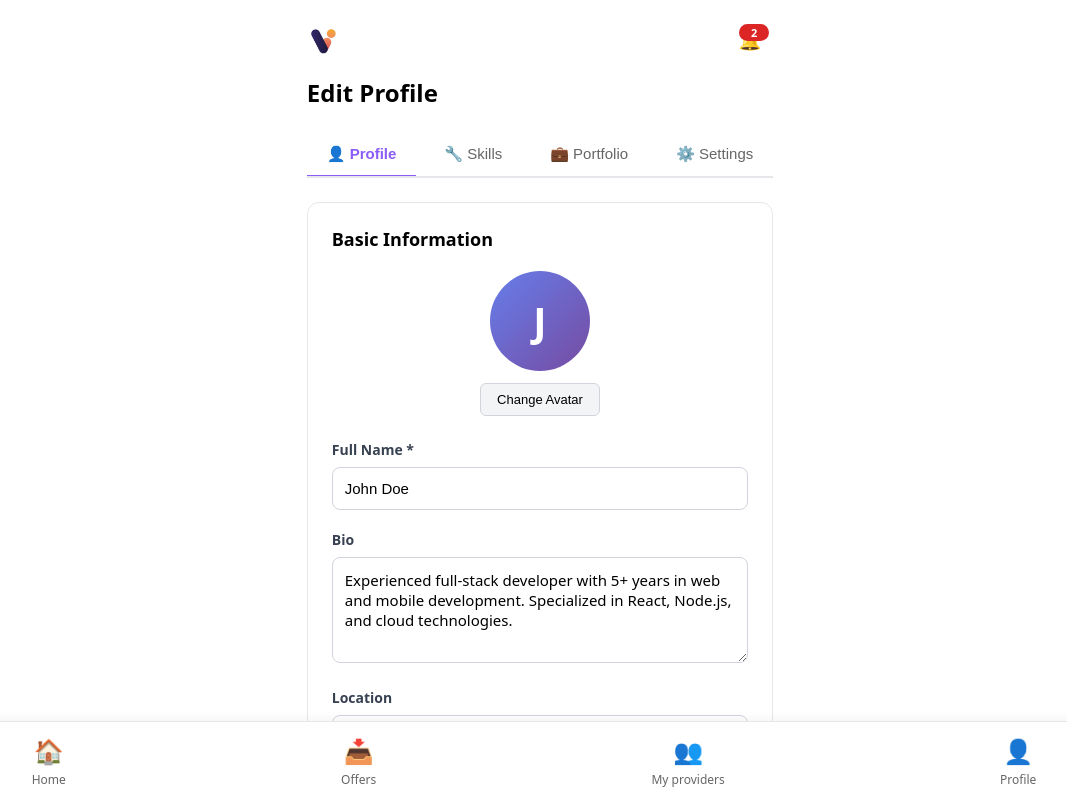
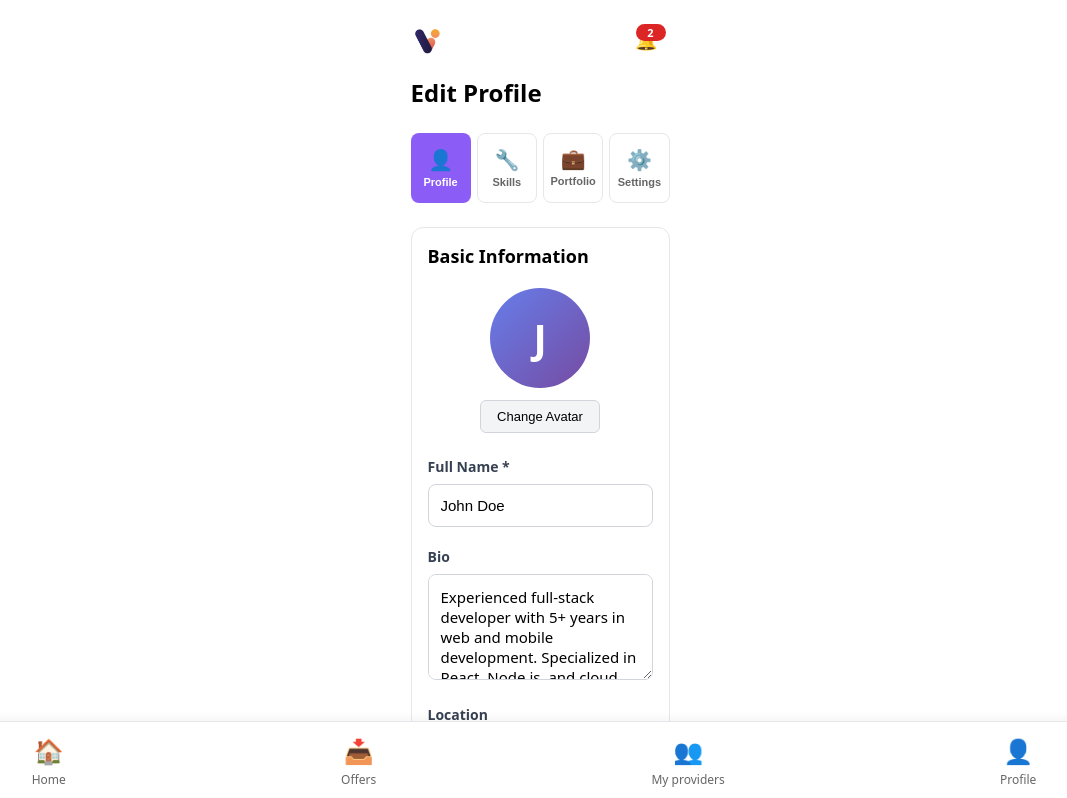
Before and after one commit to darkarki83/wireframe-app, a React (Vite) app: page /user/edit in a window 1280 px wide. Shown: the top 798 px of the page, without its empty margins (100-1167 px from the left). Built offline with nearby package versions, Linux system fonts and the light colour scheme.

Commit message:
Update profile V1

```diff
--- a/src/pages/main/MainPage.tsx
+++ b/src/pages/main/MainPage.tsx
@@ -34,7 +34,7 @@ export default function MainPage() {
 
       {/* Three Action Buttons */}
       <div style={{ display: "flex", justifyContent: "center", gap: 40, marginBottom: 40 }}>
-        <Link to="/proposals/incoming" style={{ textAlign: "center", textDecoration: "none", color: "inherit" }}>
+        <Link to="/offers" style={{ textAlign: "center", textDecoration: "none", color: "inherit" }}>
           <button
             style={{
               width: 70,
--- a/src/pages/user/EditProfile.tsx
+++ b/src/pages/user/EditProfile.tsx
@@ -68,84 +68,107 @@ export default function EditProfile() {
   };
 
   return (
-    <div style={{ maxWidth: 800, margin: "0 auto", paddingBottom: 16 }}>
+    <div style={{ paddingBottom: 16 }}>
       <h2 style={{ fontSize: 24, fontWeight: 700, marginBottom: 24 }}>Edit Profile</h2>
 
-      {/* Tabs */}
+      {/* Tabs - Mobile Friendly Grid */}
       <div style={{
-        display: "flex",
-        gap: 8,
-        marginBottom: 24,
-        borderBottom: "2px solid #e5e7eb",
-        overflowX: "auto"
+        display: "grid",
+        gridTemplateColumns: "1fr 1fr 1fr 1fr",
+        gap: 6,
+        marginBottom: 24
       }}>
         <button
           onClick={() => setActiveTab("profile")}
           style={{
-            padding: "12px 20px",
-            background: "transparent",
-            border: "none",
-            borderBottom: activeTab === "profile" ? "3px solid #8b5cf6" : "3px solid transparent",
-            color: activeTab === "profile" ? "#8b5cf6" : "#666",
-            fontWeight: activeTab === "profile" ? 700 : 500,
-            fontSize: 15,
+            padding: "10px 4px",
+            background: activeTab === "profile" ? "#8b5cf6" : "white",
+            color: activeTab === "profile" ? "white" : "#666",
+            border: activeTab === "profile" ? "none" : "1px solid #e5e7eb",
+            borderRadius: 8,
+            fontWeight: 600,
+            fontSize: 11,
             cursor: "pointer",
-            marginBottom: -2,
-            whiteSpace: "nowrap"
+            display: "flex",
+            flexDirection: "column",
+            alignItems: "center",
+            justifyContent: "center",
+            gap: 4,
+            minHeight: 70,
+            boxSizing: "border-box"
           }}
         >
-          👤 Profile
+          <span style={{ fontSize: 20 }}>👤</span>
+          <span>Profile</span>
         </button>
         <button
           onClick={() => setActiveTab("skills")}
           style={{
-            padding: "12px 20px",
-            background: "transparent",
-            border: "none",
-            borderBottom: activeTab === "skills" ? "3px solid #8b5cf6" : "3px solid transparent",
-            color: activeTab === "skills" ? "#8b5cf6" : "#666",
-            fontWeight: activeTab === "skills" ? 700 : 500,
-            fontSize: 15,
+            padding: "10px 4px",
+            background: activeTab === "skills" ? "#8b5cf6" : "white",
+            color: activeTab === "skills" ? "white" : "#666",
+            border: activeTab === "skills" ? "none" : "1px solid #e5e7eb",
+            borderRadius: 8,
+            fontWeight: 600,
+            fontSize: 11,
             cursor: "pointer",
-            marginBottom: -2,
-            whiteSpace: "nowrap"
+            display: "flex",
+            flexDirection: "column",
+            alignItems: "center",
+            justifyContent: "center",
+            gap: 4,
+            minHeight: 70,
+            boxSizing: "border-box"
           }}
         >
-          🔧 Skills
+          <span style={{ fontSize: 20 }}>🔧</span>
+          <span>Skills</span>
         </button>
         <button
           onClick={() => setActiveTab("portfolio")}
           style={{
-            padding: "12px 20px",
-            background: "transparent",
-            border: "none",
-            borderBottom: activeTab === "portfolio" ? "3px solid #8b5cf6" : "3px solid transparent",
-            color: activeTab === "portfolio" ? "#8b5cf6" : "#666",
-            fontWeight: activeTab === "portfolio" ? 700 : 500,
-            fontSize: 15,
+            padding: "10px 4px",
+            background: activeTab === "portfolio" ? "#8b5cf6" : "white",
+            color: activeTab === "portfolio" ? "white" : "#666",
+            border: activeTab === "portfolio" ? "none" : "1px solid #e5e7eb",
+            borderRadius: 8,
+            fontWeight: 600,
+            fontSize: 11,
             cursor: "pointer",
-            marginBottom: -2,
-            whiteSpace: "nowrap"
+            display: "flex",
+            flexDirection: "column",
+            alignItems: "center",
+            justifyContent: "center",
+            gap: 4,
+            minHeight: 70,
+            boxSizing: "border-box"
           }}
         >
-          💼 Portfolio
+          <span style={{ fontSize: 20 }}>💼</span>
+          <span style={{ textAlign: "center", lineHeight: 1.2 }}>Portfolio</span>
         </button>
         <button
           onClick={() => setActiveTab("settings")}
           style={{
-            padding: "12px 20px",
-            background: "transparent",
-            border: "none",
-            borderBottom: activeTab === "settings" ? "3px solid #8b5cf6" : "3px solid transparent",
-            color: activeTab === "settings" ? "#8b5cf6" : "#666",
-            fontWeight: activeTab === "settings" ? 700 : 500,
-            fontSize: 15,
+            padding: "10px 4px",
+            background: activeTab === "settings" ? "#8b5cf6" : "white",
+            color: activeTab === "settings" ? "white" : "#666",
+            border: activeTab === "settings" ? "none" : "1px solid #e5e7eb",
+            borderRadius: 8,
+            fontWeight: 600,
+            fontSize: 11,
             cursor: "pointer",
-            marginBottom: -2,
-            whiteSpace: "nowrap"
+            display: "flex",
+            flexDirection: "column",
+            alignItems: "center",
+            justifyContent: "center",
+            gap: 4,
+            minHeight: 70,
+            boxSizing: "border-box"
           }}
         >
-          ⚙️ Settings
+          <span style={{ fontSize: 20 }}>⚙️</span>
+          <span>Settings</span>
         </button>
       </div>
 
@@ -155,7 +178,7 @@ export default function EditProfile() {
           background: "white",
           border: "1px solid #e5e7eb",
           borderRadius: 12,
-          padding: 24
+          padding: 16
         }}>
           <h3 style={{ fontSize: 18, fontWeight: 600, marginBottom: 20, marginTop: 0 }}>
             Basic Information
@@ -329,7 +352,7 @@ export default function EditProfile() {
           background: "white",
           border: "1px solid #e5e7eb",
           borderRadius: 12,
-          padding: 24
+          padding: 16
         }}>
           <h3 style={{ fontSize: 18, fontWeight: 600, marginBottom: 20, marginTop: 0 }}>
             My Skills
@@ -432,7 +455,7 @@ export default function EditProfile() {
           background: "white",
           border: "1px solid #e5e7eb",
           borderRadius: 12,
-          padding: 24
+          padding: 16
         }}>
           <h3 style={{ fontSize: 18, fontWeight: 600, marginBottom: 20, marginTop: 0 }}>
             Portfolio Projects
@@ -640,7 +663,7 @@ export default function EditProfile() {
           background: "white",
           border: "1px solid #e5e7eb",
           borderRadius: 12,
-          padding: 24
+          padding: 16
         }}>
           <h3 style={{ fontSize: 18, fontWeight: 600, marginBottom: 20, marginTop: 0 }}>
             Account Settings
```
